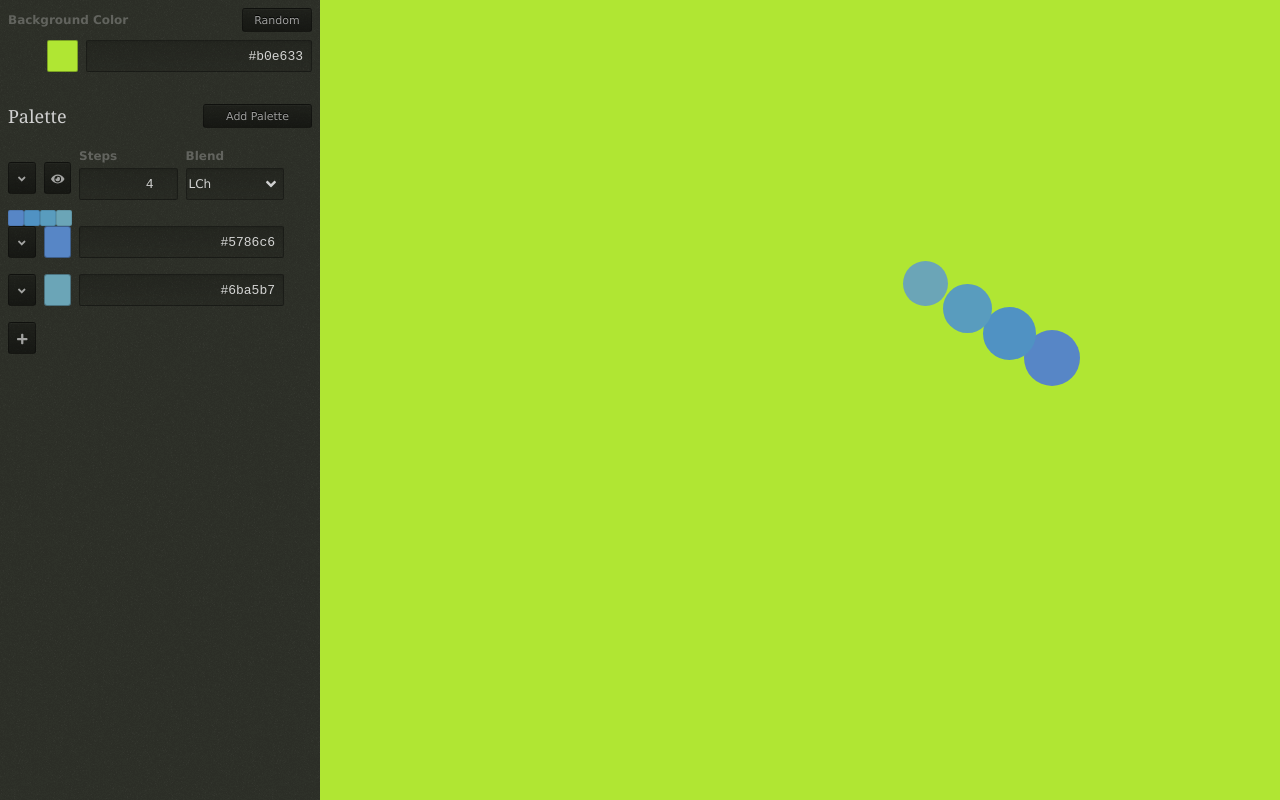
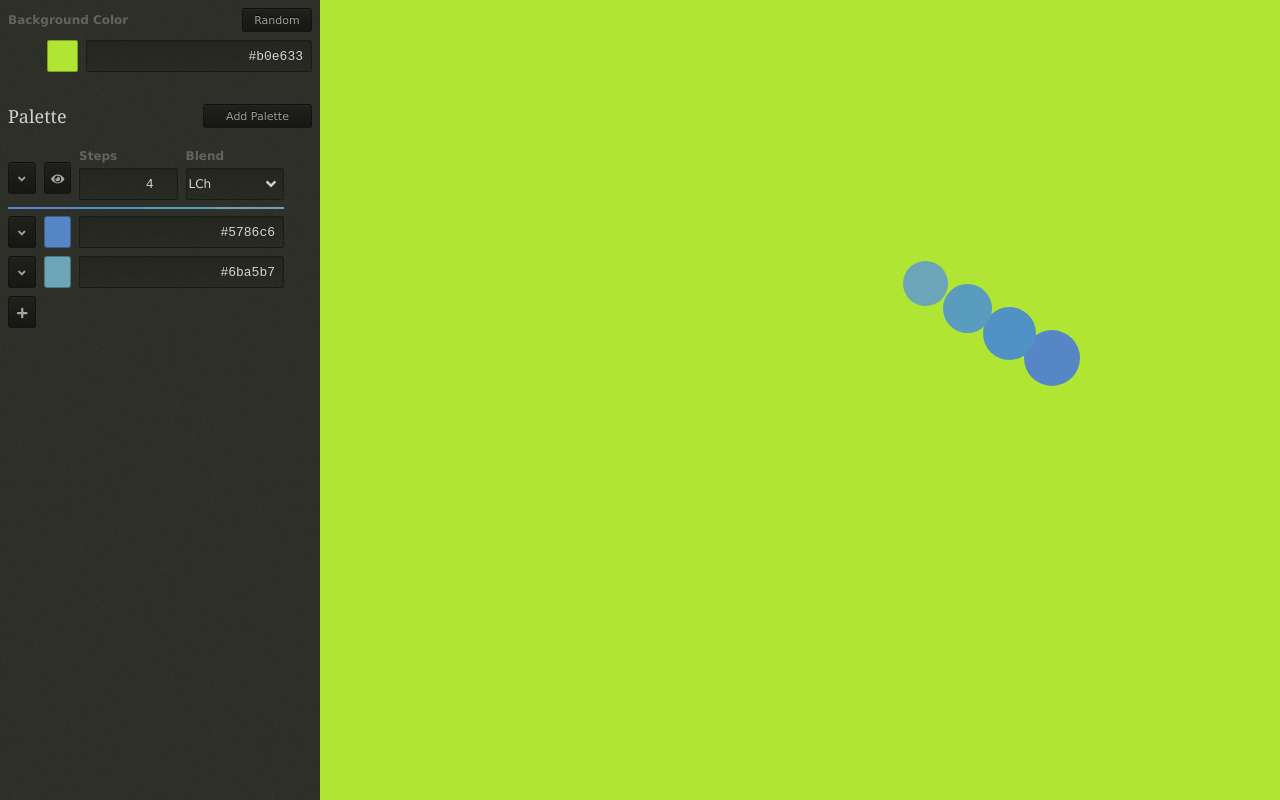
Before and after one commit to LoudBit/clutch, a Nuxt app: page / in a window 1280 px wide. Built offline with nearby package versions, Linux system fonts and the light colour scheme.

Commit message:
palette input looks great

```diff
--- a/assets/scss/_layout.scss
+++ b/assets/scss/_layout.scss
@@ -18,6 +18,15 @@ article, aside, figcaption, figure, footer, header, main, nav, section {
   .span-6 { grid-column-end: span 6; }
   .span-7 { grid-column-end: span 7; }
   .span-8 { grid-column-end: span 8; }
+
+  .start-1 { grid-column-start: 1; }
+  .start-2 { grid-column-start: 2; }
+  .start-3 { grid-column-start: 3; }
+  .start-4 { grid-column-start: 4; }
+  .start-5 { grid-column-start: 5; }
+  .start-6 { grid-column-start: 6; }
+  .start-7 { grid-column-start: 7; }
+  .start-8 { grid-column-start: 78; }
 }
 .ui.subgrid {
   grid-template-columns: subgrid;
@@ -60,13 +69,10 @@ article, aside, figcaption, figure, footer, header, main, nav, section {
 
 br.ui { line-height: 24px; }
 
-// TODO: get rid of these
 .ui.row {
   display: flex;
   flex-direction: row;
   align-items: stretch;
-  padding: 0;
-  margin: 0;
 }
 .ui.row + .ui.row { margin-top: 8px;}
 .ui.row.with-margins { margin-left: 8px; margin-right: 8px; }
--- a/components/ColorInput.vue
+++ b/components/ColorInput.vue
@@ -85,7 +85,6 @@ export default {
 <style lang="scss">
 .ColorInput {
   position: relative;
-  padding-bottom: 8px;
 }
 
 .color-swatch {
--- a/components/PaletteInput.vue
+++ b/components/PaletteInput.vue
@@ -37,9 +37,8 @@
         </div>
       </div>
     </div>
-    <div>
-      <div v-if="open">
-        <button class="ui x-100" title="Delete Input" @click="removeInput">Delete</button>
+    <div v-if="open" class="palette-details ui grid">
+      <div class="span-4">
         <ul class="ui list list-tight list--palette-colors">
           <li v-for="(color, index) in inputColors" :key="index" class="ui grid grid--palette-colors">
             <div class="palette-swatch-cell">
@@ -49,11 +48,14 @@
           </li>
         </ul>
       </div>
-      <div v-if="!open">
+      <button class="ui start-7 span-2" title="Delete Input" @click="removeInput">Delete</button>
+    </div>
+    <div v-if="!open">
+      <div class="ui row palette-lines">
         <span
           v-for="(color, index) in inputColors"
           :key="index"
-          class="palette-swatch"
+          class="palette-line"
           :style="{ backgroundColor: color.hex() }"
           :title="color.hex()"
         ></span>
@@ -67,8 +69,8 @@
       :color-index="i"
       :input="input"
     ></ColorInput>
-    <div class="ui grid grid--add-color">
-      <button class="ui x-100" title="Add Color" @click="addColor()">
+    <div class="ui grid">
+      <button class="ui span-1" title="Add Color" @click="addColor()">
         <font-awesome-icon icon="plus" />
       </button>
     </div>
@@ -162,16 +164,6 @@ export default {
 .ui.grid.grid--palette-input {
   margin-top: 16px;
   margin-bottom: 8px;
-  // grid-template-columns: repeat(4, 1fr);
-  // grid-template-rows: auto;
-  // grid-template-areas: 'open visibility steps blend';
-}
-
-.grid--add-color {
-  grid-template-columns: repeat(8, 1fr);
-}
-.grid--add-color button {
-  grid-column: 1 / 2;
 }
 
 .grid--palette-swatches {
@@ -194,6 +186,20 @@ export default {
   border: 1px solid rgba(black, 0.1);
   border-radius: 2px;
   vertical-align: text-bottom;
+}
+
+.palette-details {
+  padding: 0 0 8px;
+}
+
+.palette-lines {
+  margin: -1px 0 7px;
+}
+
+.palette-line {
+  display: inline-block;
+  width: 100%;
+  height: 2px;
 }
 
 .ui.list.list--palette-colors {
```
